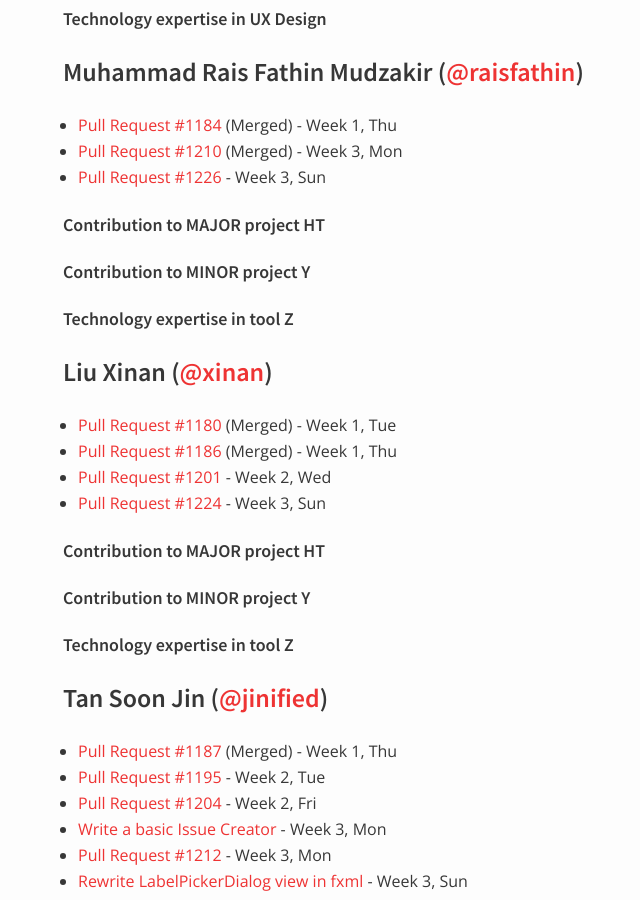
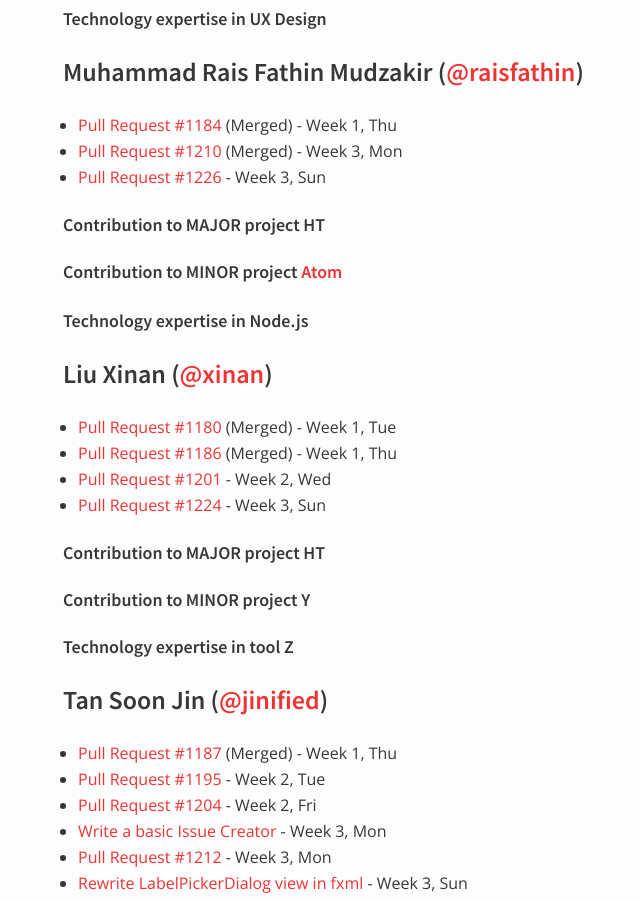
Before and after one commit to nus-oss/cs3281-AY1516S2-website, a Jekyll site: the page built from teams/hubturbo.md, in a window 1280 px wide and 900 px high, scrolled down 1255 px. Shown: the whole window, without its empty margins (307-947 px from the left). Built offline with Jekyll 4.4.1, drawn with Linux system fonts in a browser that asks for light colours; some of the changed text lies outside the part shown.

Commit message:
Add technology expertise and minor project choice for raisfathin

```diff
--- a/teams/hubturbo.md
+++ b/teams/hubturbo.md
@@ -26,6 +26,7 @@ permalink: /teams/hubturbo/
  - [@raisfathin](https://github.com/raisfathin)
    ([Muhammad Rais Fathin Mudzakir](http://raisfathin.github.io))
    - Technology Expertise:
+	 Node.js
 
  - [@xinan](https://github.com/xinan)
    ([Liu Xinan](http://xinan.io))
@@ -67,9 +68,9 @@ permalink: /teams/hubturbo/
 
 ##### Contribution to MAJOR project HT
 
-##### Contribution to MINOR project Y
+##### Contribution to MINOR project [Atom](https://github.com/atom/atom)
 
-##### Technology expertise in tool Z
+##### Technology expertise in Node.js
 
 ### Liu Xinan ([@xinan](https://github.com/xinan))
 
```
